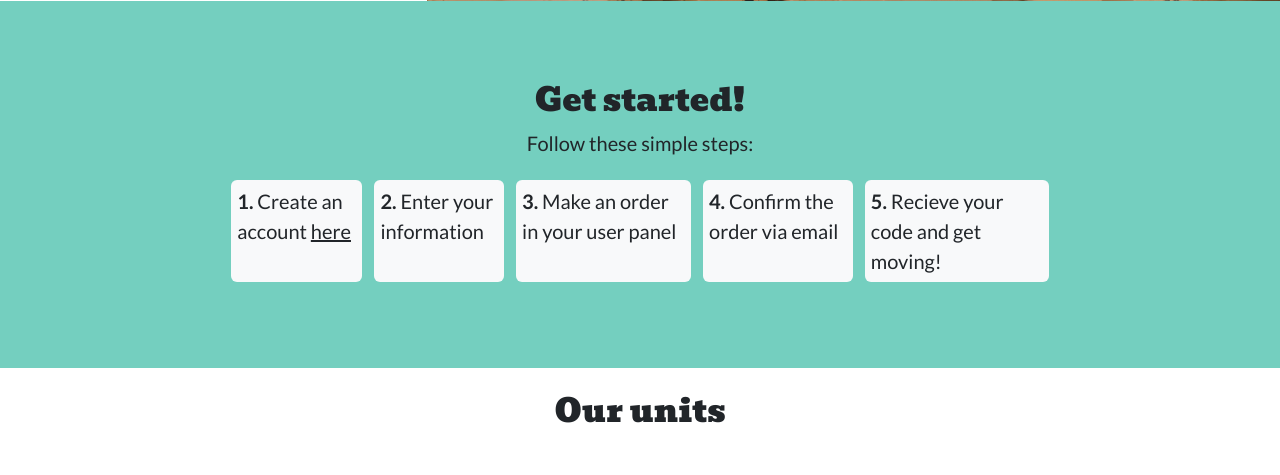
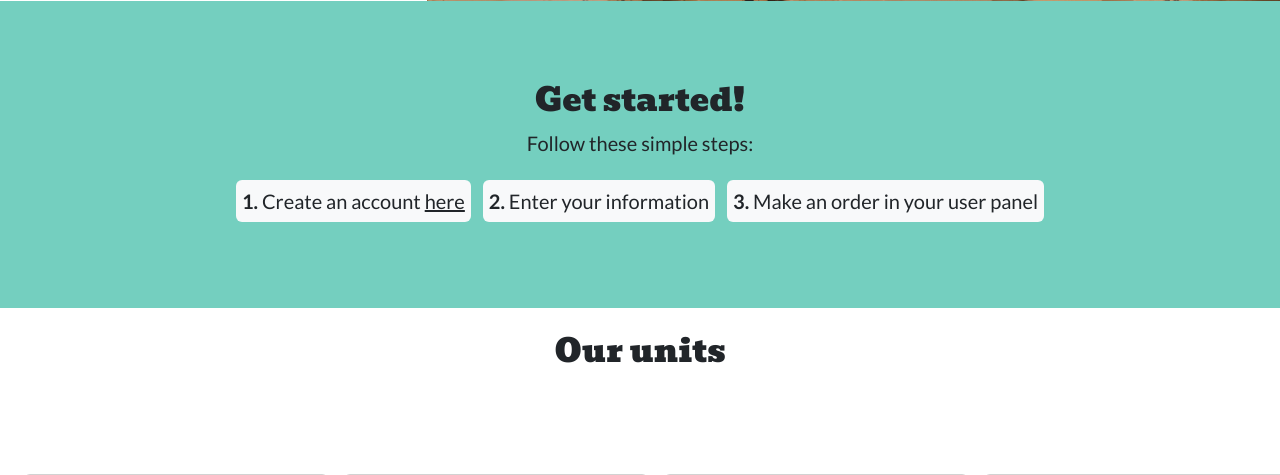
Before and after one commit to Johneriksson88/ekorren, a Django app: page / in a window 1280 px wide. Shown: the part 535-1010 px from the top of the page. Run offline with Django 4.2, Linux system fonts and the light colour scheme; some libraries are stand-ins or nearby versions; some web fonts are replaced.

Commit message:
Remove some steps in instructions section on homepage

```diff
--- a/main/templates/index.html
+++ b/main/templates/index.html
@@ -45,13 +45,11 @@
         </div>
     </div>
     <div class="row">
-        <div class="col-md-8 col-sm-12 offset-md-2">
+        <div class="col-md-8 col-sm-12 offset-md-2 d-flex justify-content-center">
             <ol class="list-group list-group-horizontal lead">
                 <li class="bg-light rounded">Create an account <a href="{% url 'register' %}" target="_blank" aria-label="Go to sign up page">here</a></li>
                 <li class="bg-light rounded">Enter your information</li>
                 <li class="bg-light rounded">Make an order in your user panel</li>
-                <li class="bg-light rounded">Confirm the order via email</li>
-                <li class="bg-light rounded">Recieve your code and get moving!</li>
             </ol>
         </div>
     </div>
--- a/main/views.py
+++ b/main/views.py
@@ -18,6 +18,7 @@ from datetime import datetime
 import csv
 from django.contrib.admin.views.decorators import staff_member_required
 from django.core.mail import EmailMessage
+from django.conf import settings
 
 
 def index(request):
@@ -239,6 +240,7 @@ def not_registered(request):
 
 
 def send_order_confirmation(request, name, email, order):
+    email = request.user.customer.email
     template = render_to_string(
         'order_confirmation_email.html',
         {
@@ -249,8 +251,8 @@ def send_order_confirmation(request, name, email, order):
     email = EmailMessage(
         'Order confirmation from Magasinet Ekorren',
         template,
-        'john.e.eriksson@gmail.com',
-        [request.user.customer.email]
+        settings.EMAIL_HOST_USER,
+        [email]
     )
 
     email.fail_silently = False
@@ -258,6 +260,7 @@ def send_order_confirmation(request, name, email, order):
 
 
 def send_order_deletion_notification(request, name, order):
+    email = request.user.customer.email
     template = render_to_string(
         'order_deletion_email.html',
         {
@@ -268,8 +271,9 @@ def send_order_deletion_notification(request, name, order):
     email = EmailMessage(
         'Order cancelled from Magasinet Ekorren',
         template,
-        'john.e.eriksson@gmail.com',
-        ['to@magasinetekorren.se']
+        settings.EMAIL_HOST_USER,
+        [email]
+
     )
 
     email.fail_silently = False
```
Also changed, not shown: ekorren/settings.py (+9 -2 lines).
